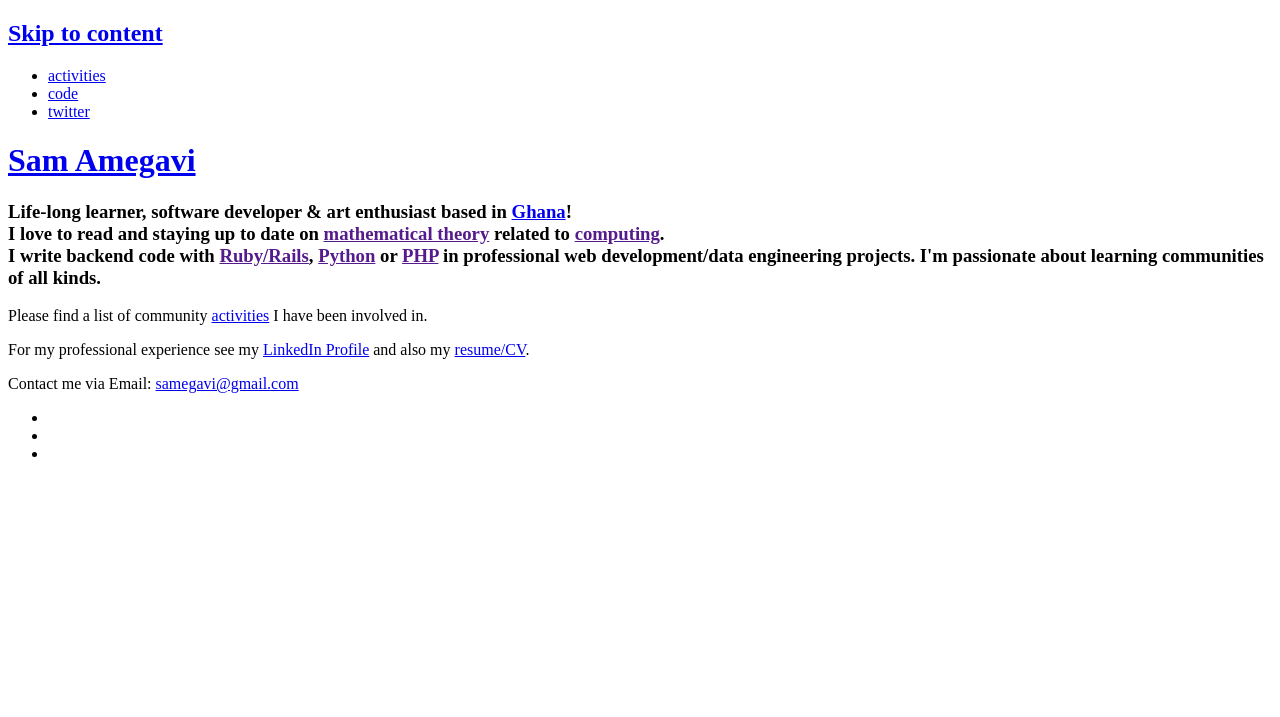
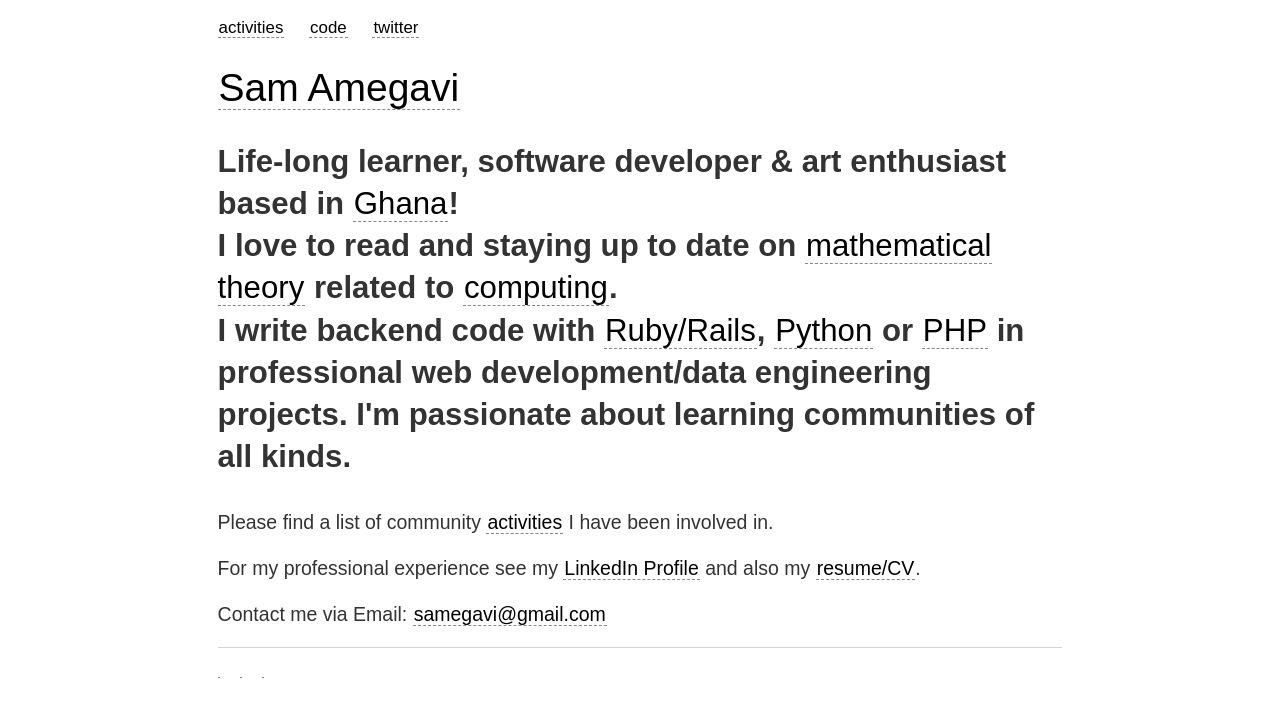
Before and after one commit to samegavi/samegavi.artpages.io, a Jekyll site: the page built from index.html, in a window 1280 px wide. Shown: the top 717 px of the page. Built offline with Jekyll 4.4.1, drawn with Linux system fonts in a browser that asks for light colours.

Commit message:
update link to assets

```diff
--- a/_layouts/default.md
+++ b/_layouts/default.md
@@ -3,8 +3,8 @@
 	<head>
 		<meta charset="utf-8">
 		<title>{{ page.title }}</title>
-		<link rel="stylesheet" type="text/css" href="/css/main.css">
-		<link rel="icon" href="/images/favicon.png">
+		<link rel="stylesheet" type="text/css" href="/assets/css/main.css">
+		<link rel="icon" href="/assets/images/favicon.png">
 	{% if page.includes contains 'mathjax' %}
 		<script type="text/x-mathjax-config">
 		MathJax.Hub.Config({
```
